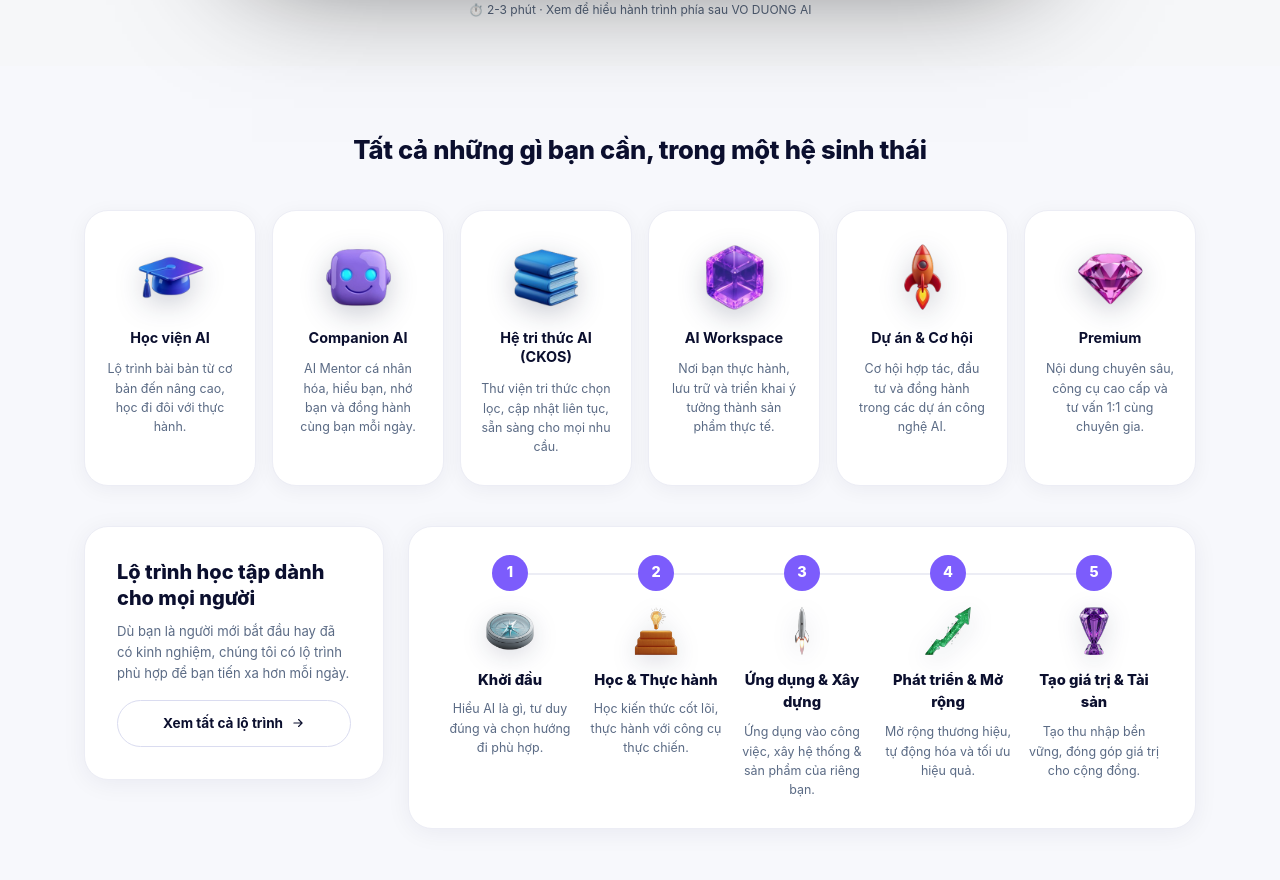
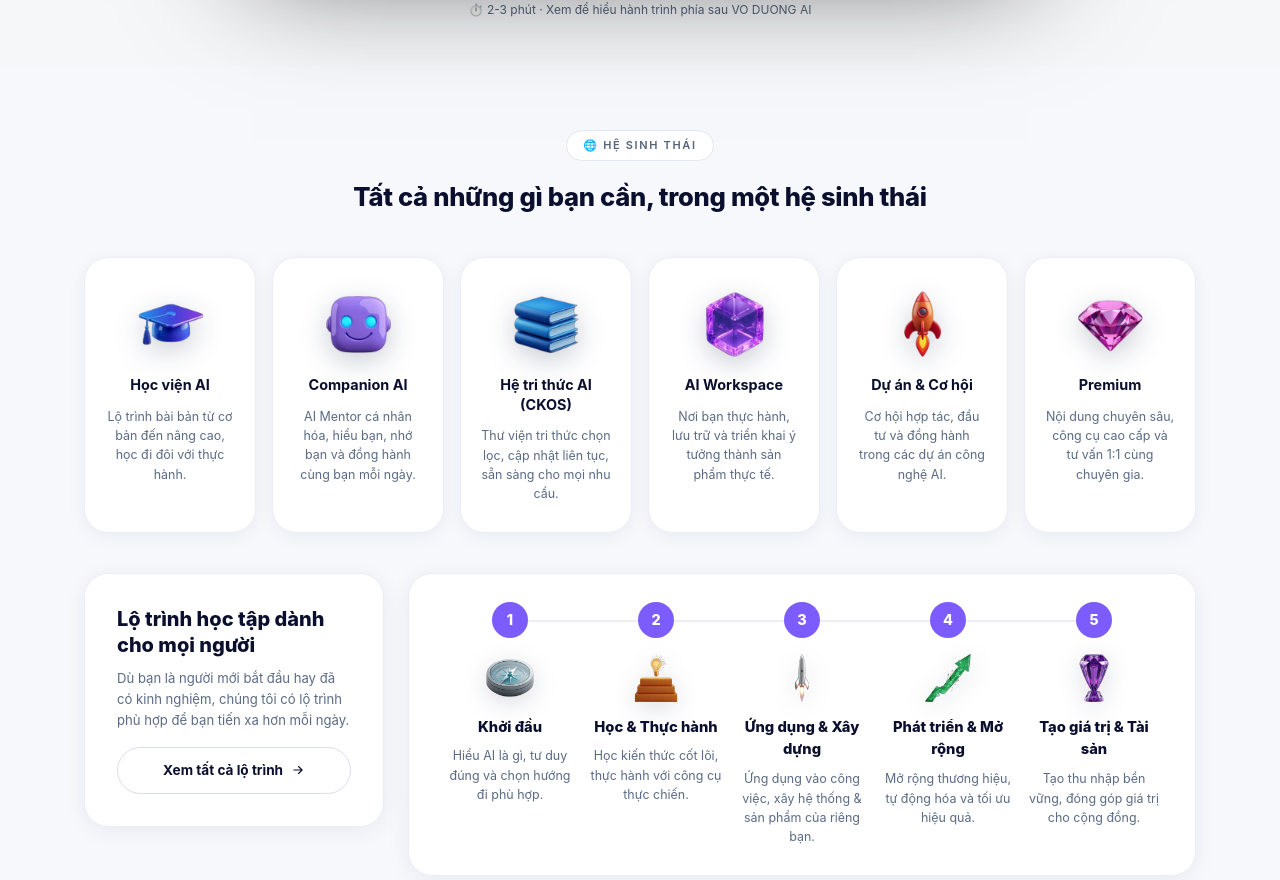
Before and after one commit to duongtyphu/duongtyphu, a Next.js app in the folder voduongai/: page / in a window 1280 px wide. Shown: the part 1319-2199 px from the top of the page. Built offline with nearby package versions, Linux system fonts and the light colour scheme; no server answers.

Commit message:
Keep the "Hệ sinh thái" badge at the top of the section
Founder clarified: keep the old "🌐 Hệ sinh thái" badge label, drop
everything else from the old section content — ported ecosystem
grid + roadmap now sit under that badge instead of the old heading.

```diff
--- a/voduongai/src/components/home/EcosystemPillars.tsx
+++ b/voduongai/src/components/home/EcosystemPillars.tsx
@@ -79,7 +79,10 @@ export function EcosystemPillars() {
     <section id="ecosystem" className="bg-[#F7F8FC] py-16">
       <div className="mx-auto max-w-6xl px-5">
         <div className="mx-auto mb-10 max-w-[760px] text-center">
-          <h2 className="text-[1.4rem] font-extrabold tracking-[-.3px] text-[#0B0F2E] md:text-[1.6rem]">
+          <span className="inline-flex items-center rounded-full border border-[#E2E8F0] bg-white px-4 py-1.5 text-[11px] font-semibold uppercase tracking-[0.15em] text-[#54637A]">
+            🌐 Hệ sinh thái
+          </span>
+          <h2 className="mt-4 text-[1.4rem] font-extrabold tracking-[-.3px] text-[#0B0F2E] md:text-[1.6rem]">
             Tất cả những gì bạn cần, trong một hệ sinh thái
           </h2>
         </div>
```
